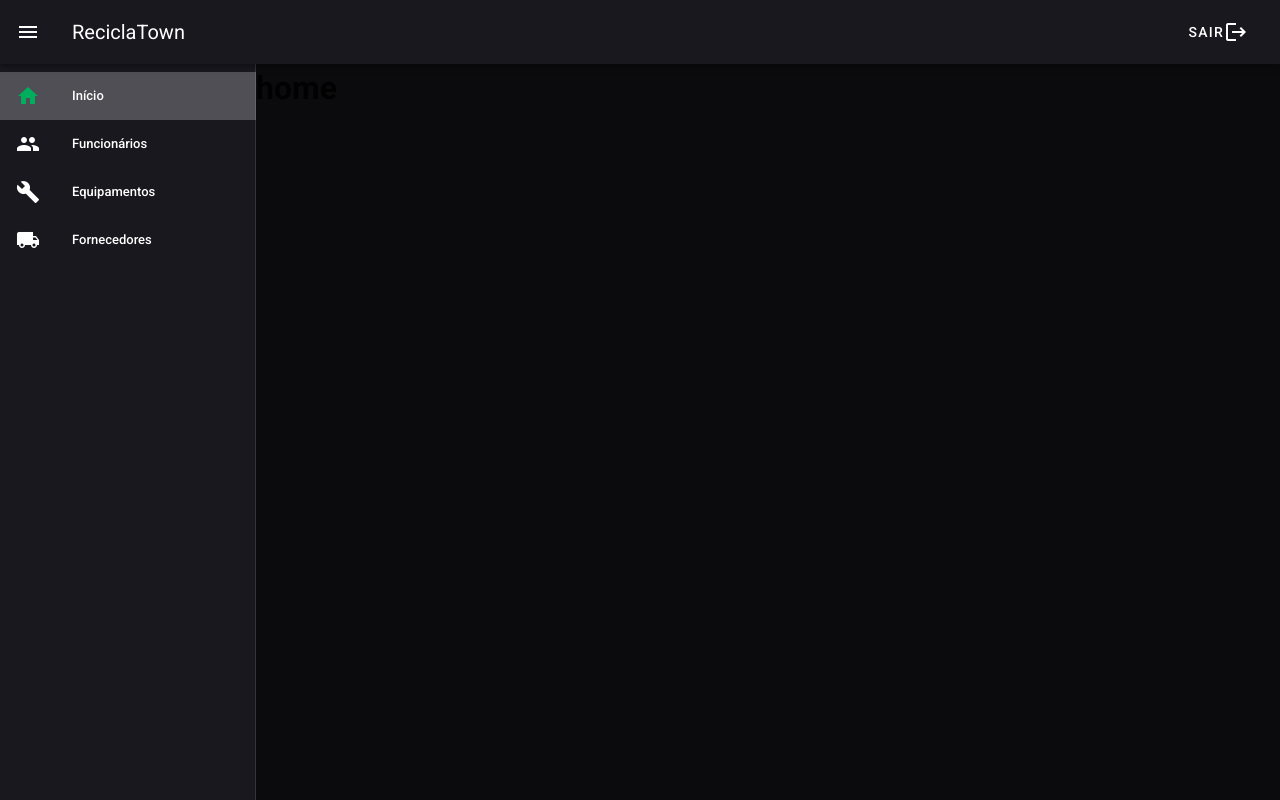
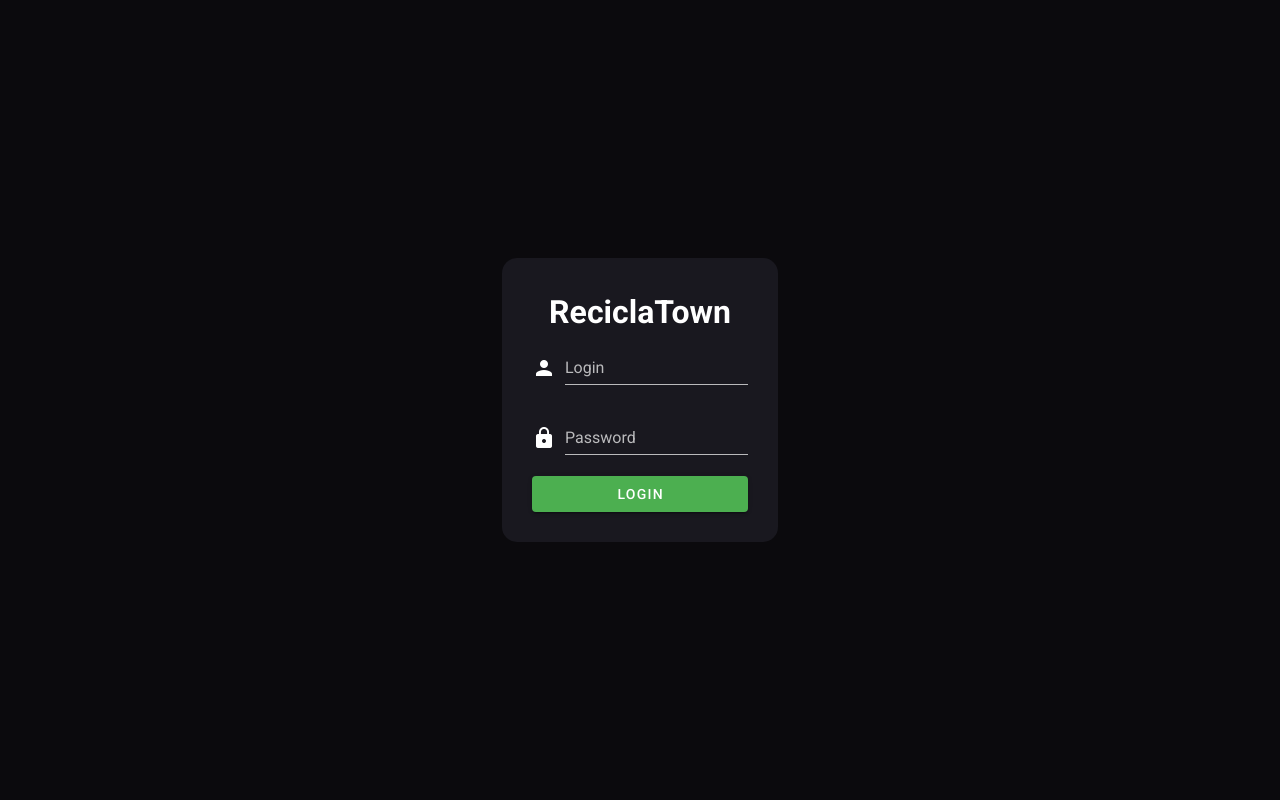
Before and after one commit to Baccan/reciclatown_front, a Vue app: page /equipamentos/add in a window 1280 px wide. Built offline with nearby package versions, Linux system fonts and the light colour scheme.

Commit message:
add Tela de Login

```diff
--- a/src/App.vue
+++ b/src/App.vue
@@ -1,6 +1,6 @@
 <template>
   <v-app>
-    <Menu />
+    <Menu v-if="showMenu()" />
 
     <v-content id="content">
       <router-view />
@@ -13,11 +13,15 @@ import Menu from "@/components/Header/Menu";
 
 export default {
   name: "App",
-  data: () => ({
-    //
-  }),
+  data: () => ({}),
   components: {
     Menu
+  },
+  methods: {
+    showMenu() {
+      if (this.$route.path === "/") return false;
+      return true;
+    }
   }
 };
 </script>
--- a/src/components/Header/Menu.vue
+++ b/src/components/Header/Menu.vue
@@ -21,7 +21,7 @@
       <v-app-bar-nav-icon @click.stop="drawer = !drawer"></v-app-bar-nav-icon>
       <v-toolbar-title>ReciclaTown</v-toolbar-title>
       <v-spacer></v-spacer>
-      <v-btn text>Sair <v-icon>logout</v-icon></v-btn>
+      <v-btn text to="/">Sair <v-icon>logout</v-icon></v-btn>
     </v-app-bar>
   </div>
 </template>
@@ -34,7 +34,7 @@ export default {
       {
         title: "Início",
         icon: "home",
-        route: "/"
+        route: "/home"
       },
       {
         title: "Funcionários",
--- a/src/router.js
+++ b/src/router.js
@@ -1,6 +1,5 @@
 import Vue from "vue";
 import Router from "vue-router";
-import Home from "./views/Home.vue";
 
 Vue.use(Router);
 
@@ -8,8 +7,14 @@ export default new Router({
   routes: [
     {
       path: "/",
-      name: "home",
-      component: Home
+      name: "LogIn",
+      component: () =>
+        import(/* webpackChunkName: "login" */ "./views/auth/LogIn.vue")
+    },
+    {
+      path: "/home",
+      name: "Home",
+      component: () => import(/* webpackChunkName: "home" */ "./views/Home.vue")
     },
     {
       path: "/funcionarios",
--- /dev/null
+++ b/src/views/auth/LogIn.vue
@@ -0,0 +1,57 @@
+<template>
+  <div>
+    <div id="content">
+      <div id="login-form">
+        <header>
+          <h1>ReciclaTown</h1>
+        </header>
+        <v-form>
+          <v-text-field
+            label="Login"
+            name="login"
+            prepend-icon="person"
+            type="text"
+            dark
+          ></v-text-field>
+
+          <v-text-field
+            id="password"
+            label="Password"
+            name="password"
+            prepend-icon="lock"
+            type="password"
+            dark
+          ></v-text-field>
+
+          <v-btn block color="success" to="/home">Login</v-btn>
+        </v-form>
+      </div>
+    </div>
+  </div>
+</template>
+
+<script>
+export default {
+  data: () => ({})
+};
+</script>
+
+<style lang="scss" scoped>
+#content {
+  height: 100vh;
+  width: 100vw;
+  display: flex;
+  justify-content: center;
+  align-items: center;
+  flex-direction: column;
+  #login-form {
+    padding: 30px;
+    border-radius: 15px;
+    background: #19181f;
+    h1 {
+      text-align: center;
+      color: white;
+    }
+  }
+}
+</style>
```
